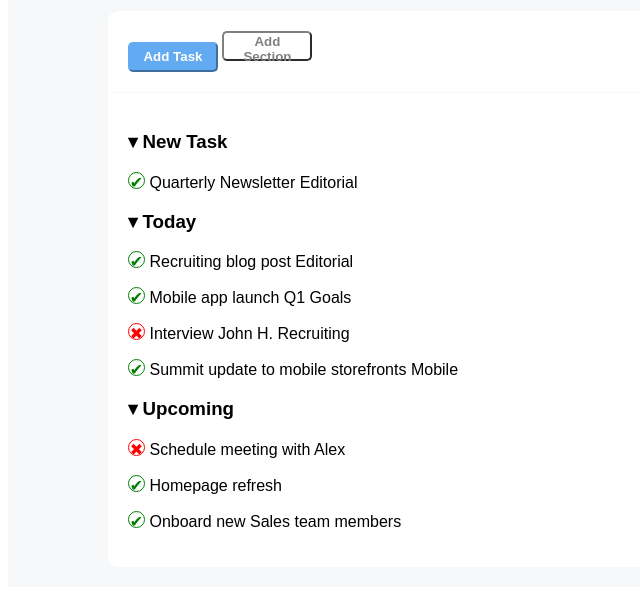
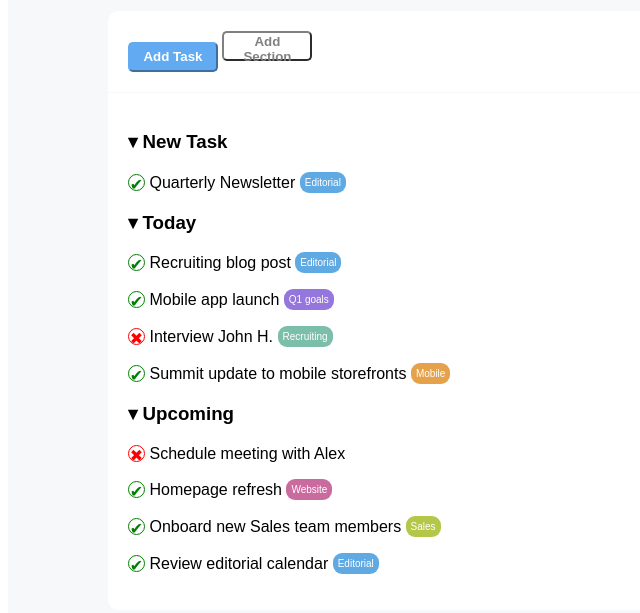
Before and after one commit to M1571/html-css-toboolist, a plain HTML site: page index.html in a window 1280 px wide. Shown: the part 87-700 px from the top of the page, without its empty margins (0-640 px from the left). Drawn offline with Linux system fonts and the light colour scheme.

Commit message:
Termine esercizio

```diff
--- a/index.html
+++ b/index.html
@@ -56,7 +56,7 @@
                <p>
                   <span class="icon green">&#10004;</span>
                   <span>Mobile app launch</span>
-                  <span class="sticker q1 goals">Q1 Goals</span>
+                  <span class="sticker q1-goals">Q1 goals</span>
                </p>
                <p>
                   <span class="icon red">&#10006;</span>
@@ -72,7 +72,7 @@
 
             <!-- Upcoming -->
 
-            <div>
+            <div class="toboo">
                <h3>&#9662; Upcoming</h3>
                <p>
                   <span class="icon red">&#10006;</span>
@@ -81,12 +81,17 @@
                <p>
                   <span class="icon green">&#10004;</span>
                   <span>Homepage refresh</span>
-                  <span class="sticker website"></span>
+                  <span class="sticker website">Website</span>
                </p>
                <p>
                   <span class="icon green">&#10004;</span>
                   <span>Onboard new Sales team members</span>
-                  <span class="sticker editorial"></span>
+                  <span class="sticker sales">Sales</span>
+               </p>
+               <p>
+                  <span class="icon green">&#10004;</span>
+                  <span>Review editorial calendar</span>
+                  <span class="sticker editorial">Editorial</span>
                </p>
             </div>
 
--- a/style.css
+++ b/style.css
@@ -79,6 +79,8 @@ main {
     height: 15px;
 }
 
+/* Button color */
+
 .green {
     color: green;
     border: 1px solid green;
@@ -88,3 +90,39 @@ main {
     color: red;
     border: 1px solid red;
 }
+
+.toboo span {
+    vertical-align: middle;
+}
+
+.sticker {
+    font-size: 10px;
+    padding: 5px;
+    display: inline-block;
+    border-radius: 9px;
+    color: #fff;
+}
+
+.editorial {
+    background-color: rgb(96, 170, 228);
+}
+
+.q1-goals {
+    background-color: rgb(149, 118, 221);
+}
+
+.recruiting {
+    background-color: rgb(123, 190, 170);
+}
+
+.mobile {
+    background-color: rgb(230, 161, 75);
+}
+
+.website {
+    background-color: rgb(202, 107, 159);
+}
+
+.sales {
+    background-color: rgb(181, 199, 73);
+}
```
